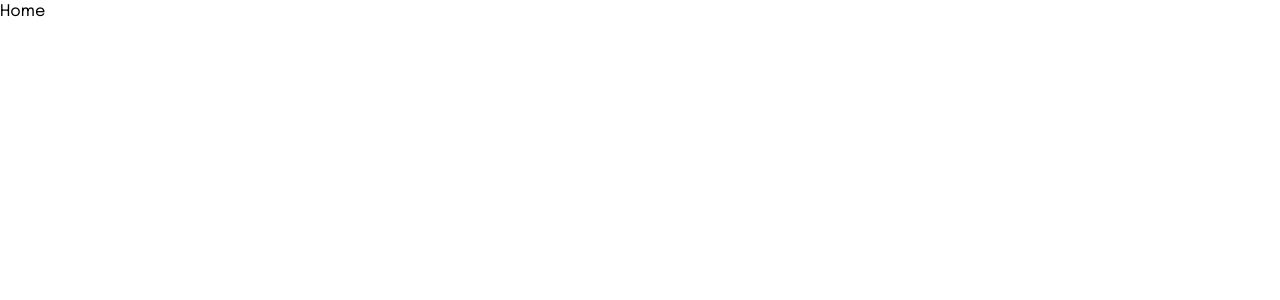
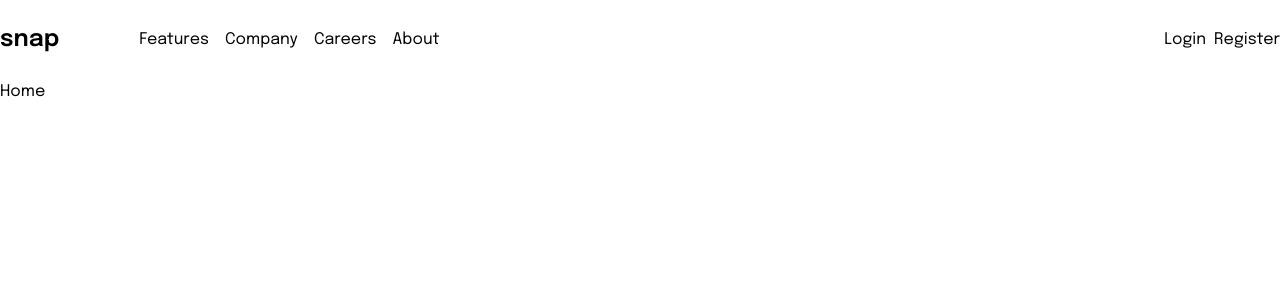
Before and after one commit to sg4bb/introsection-frontendmentor, a Next.js app: page / in a window 1280 px wide. Shown: the top 300 px of the page. Built offline with nearby package versions, Linux system fonts and the light colour scheme.

Commit message:
sectorizing the navbar

```diff
--- a/src/app/layout.jsx
+++ b/src/app/layout.jsx
@@ -1,3 +1,4 @@
+import Navbar from "@/components/Navbar";
 import "./globals.css";
 import { Epilogue } from "next/font/google";
 
@@ -11,7 +12,12 @@ export const metadata = {
 export default function RootLayout({ children }) {
   return (
     <html lang="en">
-      <body className={epilogue.className}>{children}</body>
+      <body className={epilogue.className}>
+        <div className="grid container mx-auto">
+          <Navbar />
+          {children}
+        </div>
+      </body>
     </html>
   );
 }
--- /dev/null
+++ b/src/components/Navbar.jsx
@@ -0,0 +1,37 @@
+const Navbar = () => {
+  return (
+    <>
+      <nav>
+        <div className="flex items-center py-6">
+          {/* Brand section 🐱‍👤 */}
+          <section className="mr-20">
+            <h1 className="text-2xl font-semibold">snap</h1>
+          </section>
+
+          {/* Navbar navigation */}
+          <section className="flex-grow">
+            <ul className="flex flex-wrap space-x-4">
+              <li>Features</li>
+
+              <li>Company</li>
+
+              <li>Careers</li>
+
+              <li>About</li>
+            </ul>
+          </section>
+
+          {/* Login and register */}
+          <section>
+            <div className="flex space-x-2">
+              <button>Login</button>
+              <button>Register</button>
+            </div>
+          </section>
+        </div>
+      </nav>
+    </>
+  );
+};
+
+export default Navbar;
```
